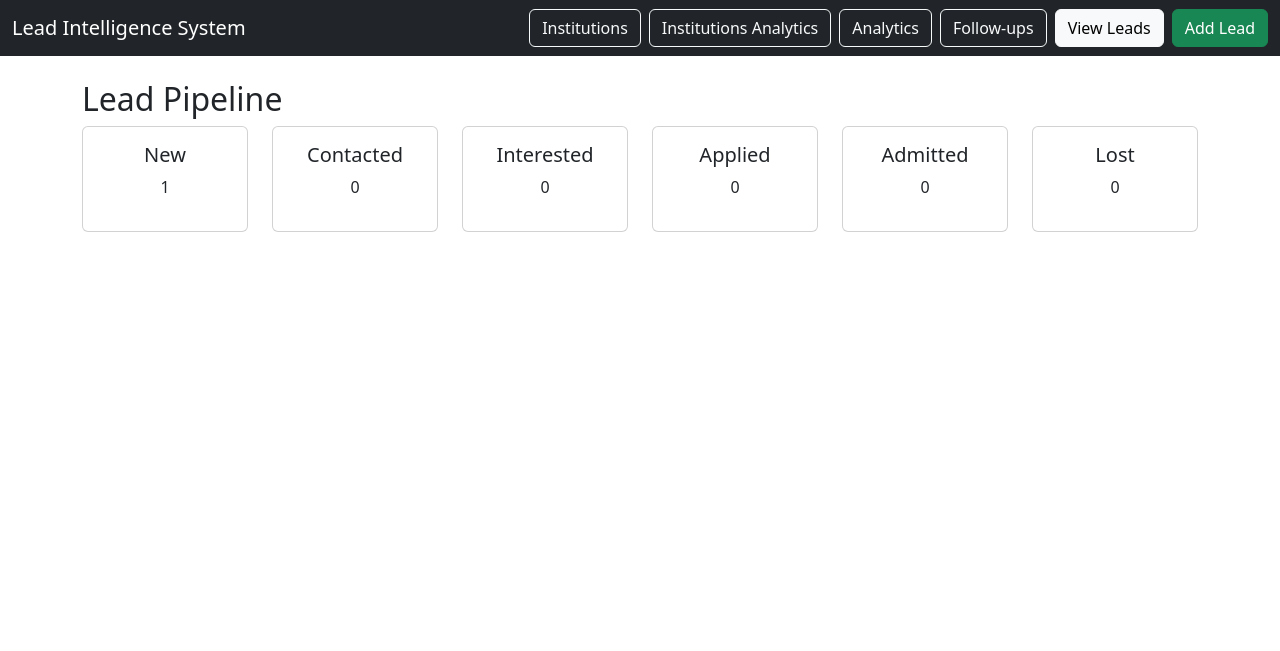
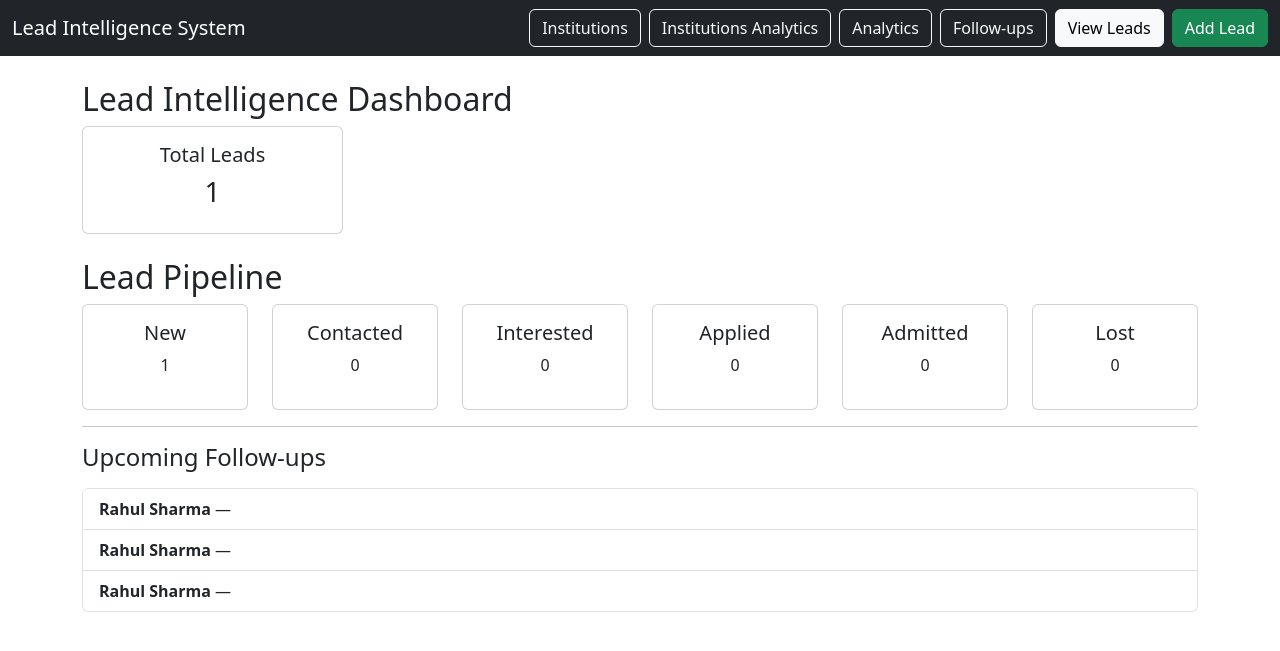
Before and after one commit to ash-csai/lead-intelligence-system, a Flask app: page / in a window 1280 px wide. Shown: the top 651 px of the page. Run offline with Flask 3, Linux system fonts and the light colour scheme; data comes from the database, SQL or seed files in the repository.

Commit message:
Home Page Upgrade

```diff
--- a/app.py
+++ b/app.py
@@ -26,41 +26,37 @@ def calculate_lead_score(lead):
 
 @app.route("/")
 def dashboard():
+
     db = get_db()
 
-    # Example counts
-    new_leads = db.execute(
-        "SELECT COUNT(*) FROM leads WHERE status='new'"
-    ).fetchone()[0]
+    new = db.execute("SELECT COUNT(*) FROM leads WHERE status='new'").fetchone()[0]
+    contacted = db.execute("SELECT COUNT(*) FROM leads WHERE status='contacted'").fetchone()[0]
+    interested = db.execute("SELECT COUNT(*) FROM leads WHERE status='interested'").fetchone()[0]
+    applied = db.execute("SELECT COUNT(*) FROM leads WHERE status='applied'").fetchone()[0]
+    admitted = db.execute("SELECT COUNT(*) FROM leads WHERE status='admitted'").fetchone()[0]
+    lost = db.execute("SELECT COUNT(*) FROM leads WHERE status='lost'").fetchone()[0]
 
-    contacted = db.execute(
-        "SELECT COUNT(*) FROM leads WHERE status='contacted'"
-    ).fetchone()[0]
+    total = db.execute("SELECT COUNT(*) FROM leads").fetchone()[0]
 
-    interested = db.execute(
-        "SELECT COUNT(*) FROM leads WHERE status='interested'"
-    ).fetchone()[0]
-
-    applied = db.execute(
-        "SELECT COUNT(*) FROM leads WHERE status='applied'"
-    ).fetchone()[0]
-
-    admitted = db.execute(
-        "SELECT COUNT(*) FROM leads WHERE status='admitted'"
-    ).fetchone()[0]
-
-    lost = db.execute(
-        "SELECT COUNT(*) FROM leads WHERE status='lost'"
-    ).fetchone()[0]
+    upcoming = db.execute("""
+        SELECT l.student_name, i.follow_up_date
+        FROM interactions i
+        JOIN leads l ON l.lead_id = i.lead_id
+        WHERE i.follow_up_date IS NOT NULL
+        ORDER BY i.follow_up_date ASC
+        LIMIT 5
+    """).fetchall()
 
     return render_template(
         "dashboard.html",
-        new=new_leads,
+        new=new,
         contacted=contacted,
         interested=interested,
         applied=applied,
         admitted=admitted,
-        lost=lost
+        lost=lost,
+        total=total,
+        upcoming=upcoming
     )
 
 @app.route("/leads/add", methods=["GET","POST"])
--- a/templates/dashboard.html
+++ b/templates/dashboard.html
@@ -1,6 +1,19 @@
 {% extends "base.html" %}
 
 {% block content %}
+
+<h2>Lead Intelligence Dashboard</h2>
+
+<div class="row mb-4">
+
+<div class="col-md-3">
+<div class="card text-center p-3">
+<h5>Total Leads</h5>
+<h3>{{ total }}</h3>
+</div>
+</div>
+
+</div>
 
 <h2>Lead Pipeline</h2>
 
@@ -62,4 +75,26 @@
 
 </div>
 
+<hr>
+
+<h4>Upcoming Follow-ups</h4>
+
+<ul class="list-group mt-3">
+
+{% for u in upcoming %}
+
+<li class="list-group-item">
+<strong>{{ u.student_name }}</strong> — {{ u.follow_up_date }}
+</li>
+
+{% else %}
+
+<li class="list-group-item text-muted">
+No upcoming follow-ups
+</li>
+
+{% endfor %}
+
+</ul>
+
 {% endblock %}
```
